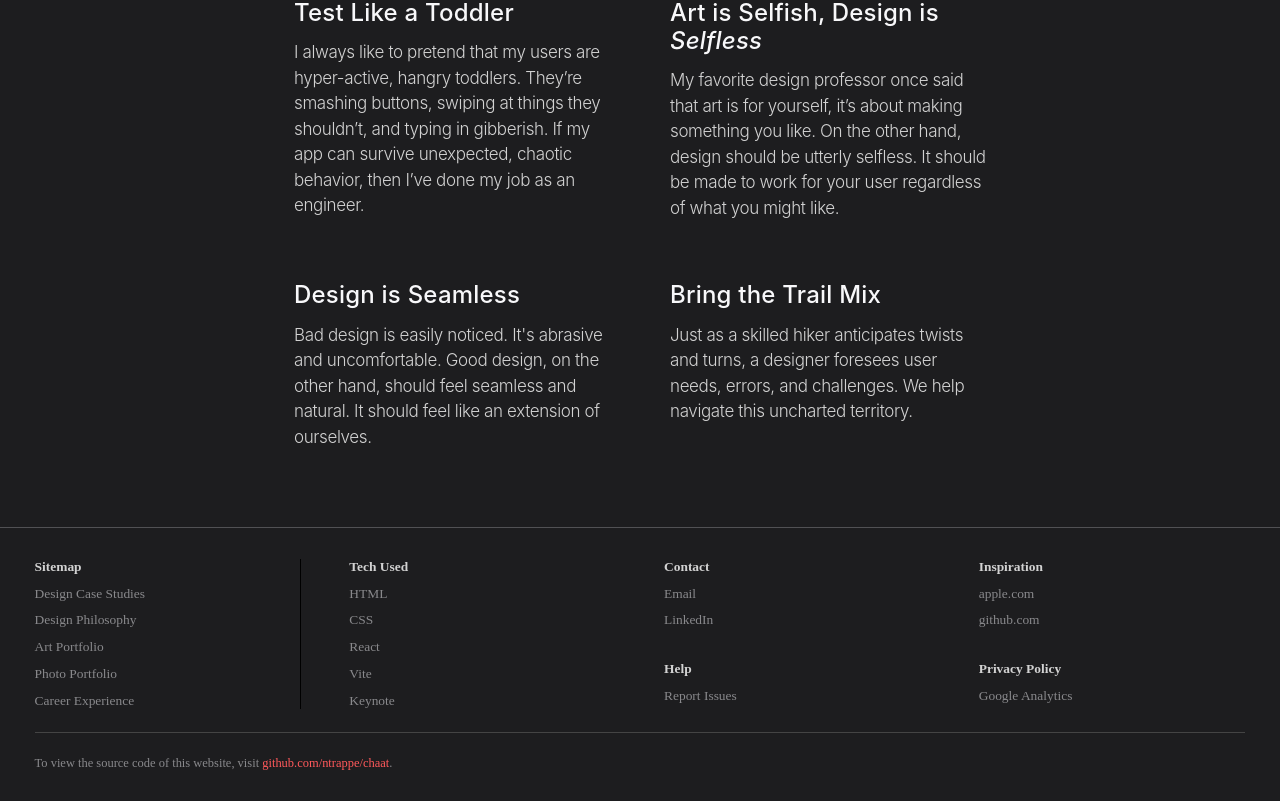
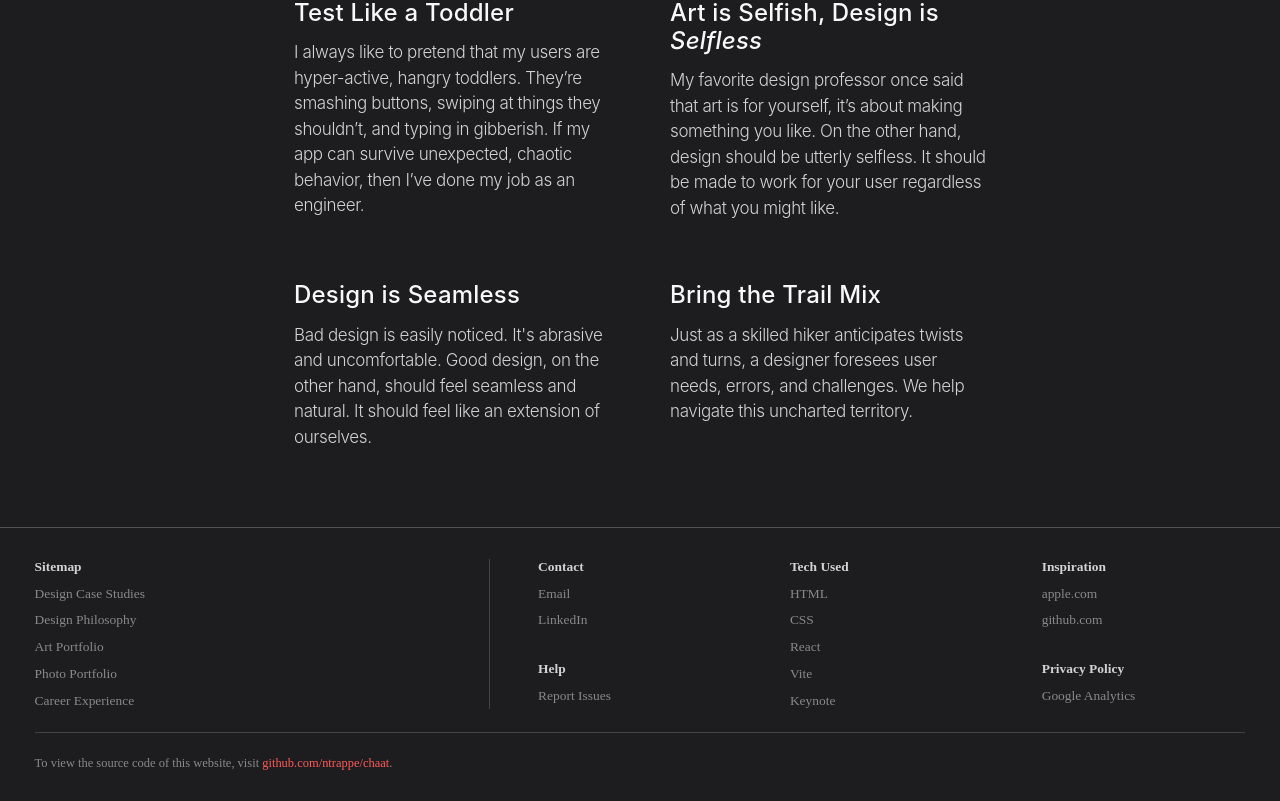
Before and after one commit to ntrappe/chaat, a React (Vite) app: page /#/ in a window 1280 px wide. Shown: the part 1596-2397 px from the top of the page. Built offline with nearby package versions, Linux system fonts and the light colour scheme; a web font is replaced by a local one.

Commit message:
try shroom footer suggestion with line

```diff
--- a/src/components/Footer/ThickFooter.jsx
+++ b/src/components/Footer/ThickFooter.jsx
@@ -14,14 +14,21 @@ const FooterWrapper = styled.footer`
 
 const FooterGrid = styled.div`
   display: grid;
-  grid-template-columns: repeat(4, 1fr); /* 4 stacks across */
+  /* even though we have 4 stacks, we want sitemap to take up 2 spots to be more
+   * salient so it'll be set to 5 */
+  grid-template-columns: repeat(5, 1fr);
   grid-auto-flow: row;
   gap: 2.5rem;
   padding-bottom: 1.2em;
 
   @media (max-width: 767px) {
+    grid-template-columns: repeat(4, 1fr); /* 4 stacks across */
+    gap: 1rem;
+  }
+
+  @media (max-width: 625px) {
     grid-template-columns: repeat(2, 1fr); /* 2 stacks across */
-    gap: 1rem;
+    gap: 2rem;
   }
 `;
 
@@ -30,7 +37,18 @@ const Stack = styled.ul`
   line-spacing: 1.5;
 
   &:first-child {
-    border-right: 1px solid;
+    border-right: 1px solid blue;
+    border-color: ${(props) => (props.$colorScheme === 'dark' ? `var(--pavement)` : `var(--cloud)`)};
+    grid-column: span 2;
+
+    @media (max-width: 767px) {
+      grid-column: span 1;
+      border-right: none;
+    }
+
+    @media (max-width: 625px) {
+      grid-column: span 1;
+    }
   }
 
   li {
@@ -103,20 +121,20 @@ function ThickFooter({ $colorScheme }) {
           <li><Link to={`/career`}>Career Experience</Link></li>
         </Stack>
         <Stack $colorScheme={$colorScheme}>
+          <li><b>Contact</b></li>
+          <li><a href='mailto:ntrappe@icloud.com'>Email</a></li>
+          <li><a href='http://linkedin.com/in/ntrappe/'>LinkedIn</a></li>
+          <br/>
+          <li><b>Help</b></li>
+          <li><a href='https://github.com/ntrappe/chaat/issues'>Report Issues</a></li>
+        </Stack>
+        <Stack $colorScheme={$colorScheme}>
           <li><b>Tech Used</b></li>
           <li><a href='https://html.spec.whatwg.org'>HTML</a></li>
           <li><a href='https://www.w3schools.com/css/'>CSS</a></li>
           <li><a href='https://react.dev'>React</a></li>
           <li><a href='https://vitejs.dev'>Vite</a></li>
           <li><a href='https://www.apple.com/keynote/'>Keynote</a></li>
-        </Stack>
-        <Stack $colorScheme={$colorScheme}>
-          <li><b>Contact</b></li>
-          <li><a href='mailto:ntrappe@icloud.com'>Email</a></li>
-          <li><a href='http://linkedin.com/in/ntrappe/'>LinkedIn</a></li>
-          <br/>
-          <li><b>Help</b></li>
-          <li><a href='https://github.com/ntrappe/chaat/issues'>Report Issues</a></li>
         </Stack>
         <Stack $colorScheme={$colorScheme}>
           <li><b>Inspiration</b></li>
```
